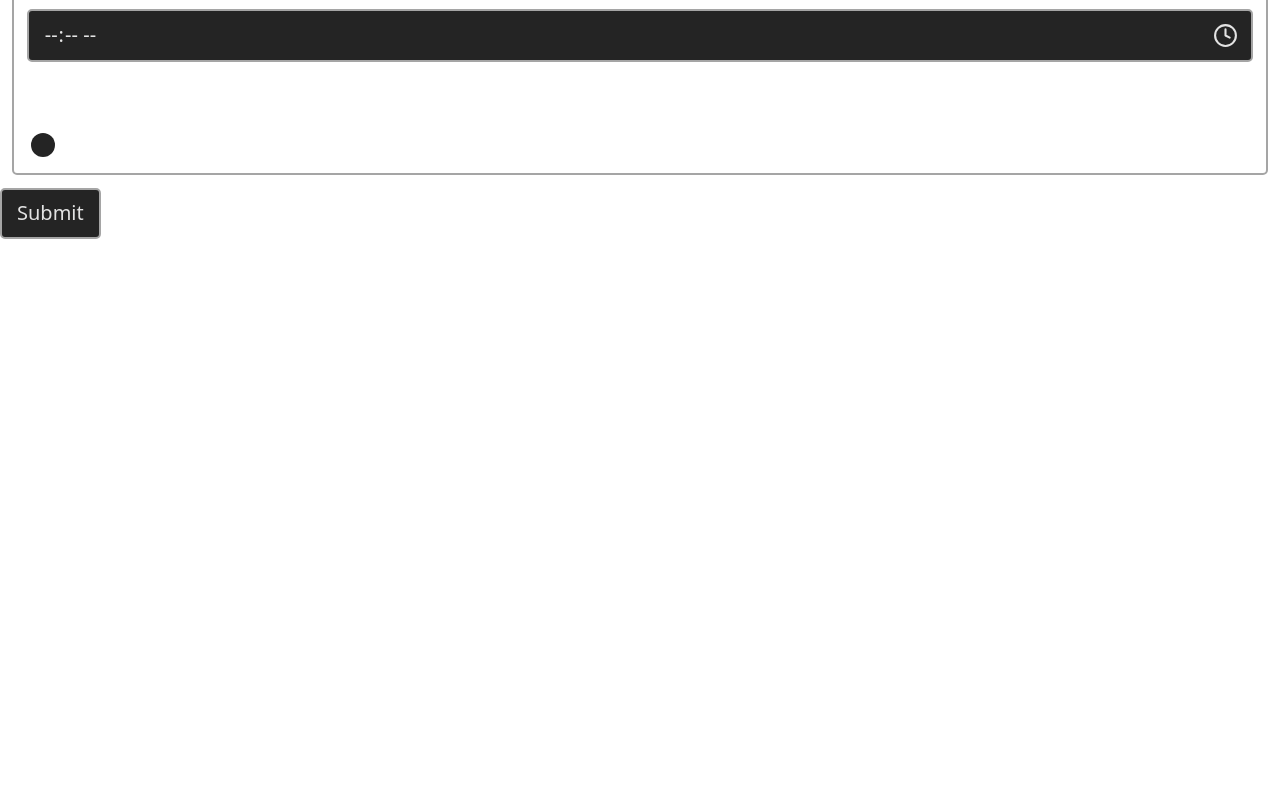
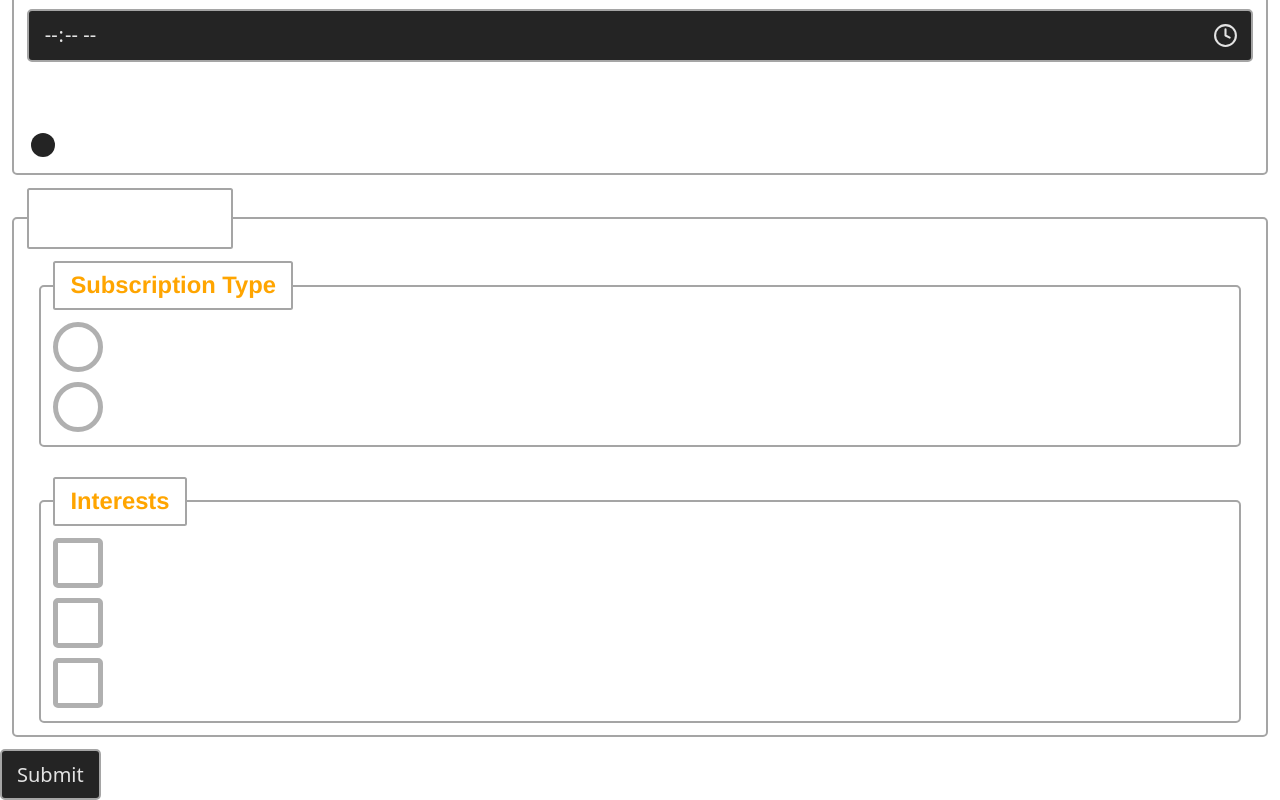
Before and after one commit to cmtayl0r/react-wds, a React (Vite) app: page / in a window 1280 px wide. Shown: the part 1140-1940 px from the top of the page. Before the commit the page ends 1379 px from the top, so only its background shows below. Built offline with nearby package versions, Linux system fonts and the light colour scheme.

Commit message:
Add check box and radio group inputs with validation

```diff
--- a/src/components/projects/forms/ReactHookForm.jsx
+++ b/src/components/projects/forms/ReactHookForm.jsx
@@ -1,9 +1,10 @@
 import { Controller, useForm } from "react-hook-form";
-import { useCallback, useEffect, useMemo, useRef } from "react";
+import { useRef } from "react";
 import styles from "./SimpleForm.module.css";
 import ErrorSummary from "./ErrorSummary";
 import FormFieldRHF from "./FormFieldRHF";
 import { Calendar, Clock, Clock10Icon } from "lucide-react";
+import InlineErrorMessage from "./InlineErrorMessage";
 
 // ! Keyboard navigation from error summary doesn't work (click does)
 
@@ -27,6 +28,7 @@ function ReactHookForm() {
       date: "",
       time: "",
       earlyContact: false,
+      subscription: "",
     },
     mode: "onTouched", // Delays validation until field is touched (first blur)
     reValidateMode: "onChange", // Re-validate field on every change after initial blur
@@ -48,7 +50,9 @@ function ReactHookForm() {
       ...fieldProps,
       ref: (el) => {
         ref(el);
-        if (el) inputRefs.current[name] = el;
+        if (el && !inputRefs.current[name]) {
+          inputRefs.current[name] = el;
+        }
       },
     };
   };
@@ -81,6 +85,10 @@ function ReactHookForm() {
       `Time must be between ${start} and ${end}`
     );
   };
+
+  // Values for radio and checkbox groups
+  const interests = ["sports", "music", "reading"];
+  const subscriptionOptions = ["basic", "premium"];
 
   // Function to handle form errors
   function onError(errors) {
@@ -228,6 +236,7 @@ function ReactHookForm() {
       </fieldset>
 
       {/* FIELDSET */}
+
       <fieldset className={styles.stack}>
         <legend>Appointment</legend>
 
@@ -322,6 +331,78 @@ function ReactHookForm() {
         </FormFieldRHF>
       </fieldset>
 
+      {/* FIELDSET */}
+
+      <fieldset className={styles.stack}>
+        <legend>Preferences</legend>
+
+        {/* SUBSCRIPTION INPUT */}
+
+        <fieldset
+          className={`
+            ${styles["form__radio-group"]}
+            ${errors?.subscription?.message ? styles["form__field--error"] : ""}
+          `}
+          tabIndex={-1}
+          id="subscription"
+        >
+          <legend className={styles["form__group-legend"]}>
+            Subscription Type
+          </legend>
+          {errors?.subscription?.message && (
+            <InlineErrorMessage
+              idName="subscription"
+              message={errors?.subscription?.message}
+            />
+          )}
+          {subscriptionOptions.map((option) => (
+            <div key={option} className={styles["form__radio-item"]}>
+              <input
+                id={`subscription-${option}`}
+                type="radio"
+                value={option}
+                {...registerWithRef("subscription", {
+                  required: "Select a subscription",
+                })}
+              />
+              <label htmlFor={`subscription-${option}`}>{option}</label>
+            </div>
+          ))}
+        </fieldset>
+
+        {/* INTERESTS INPUT */}
+
+        <fieldset
+          className={`
+            ${styles["form__checkbox-group"]}
+            ${errors?.interests?.message ? styles["form__field--error"] : ""}
+          `}
+          tabIndex={-1}
+          id="interests"
+        >
+          <legend className={styles["form__group-legend"]}>Interests</legend>
+          {errors?.interests?.message && (
+            <InlineErrorMessage
+              idName="interests"
+              message={errors?.interests?.message}
+            />
+          )}
+          {interests.map((interest) => (
+            <div key={interest} className={styles["form__checkbox-item"]}>
+              <input
+                id={`interests-${interest}`}
+                type="checkbox"
+                value={interest}
+                {...registerWithRef(`interests`, {
+                  required: "Select at least one interest",
+                })}
+              />
+              <label htmlFor={`interests-${interest}`}>{interest}</label>
+            </div>
+          ))}
+        </fieldset>
+      </fieldset>
+
       <button type="submit">{isSubmitting ? "Submitting..." : "Submit"}</button>
     </form>
   );
```
